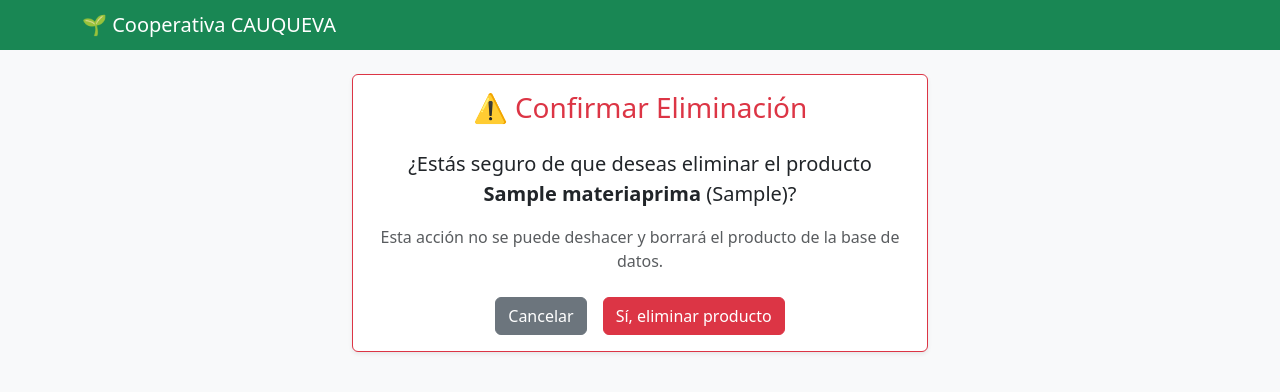
After one commit to lamascristian-wq/Cauqueva, a Django app: page /eliminar/1/ in a window 1280 px wide. The commit adds this page. Shown: the top 392 px of the page. Run offline with Django 4.2, Linux system fonts and the light colour scheme; tables that the repository leaves empty hold one stand-in row (values such as "Sample post").

Commit message:
agrega funcionalidades de editar eliminar productos

```diff
--- /dev/null
+++ b/inventario/templates/inventario/eliminar.html
@@ -0,0 +1,39 @@
+<!DOCTYPE html>
+<html lang="es">
+<head>
+    <meta charset="UTF-8">
+    <meta name="viewport" content="width=device-width, initial-scale=1.0">
+    <title>Eliminar Producto - CAUQUEVA</title>
+    <link href="https://cdn.jsdelivr.net/npm/bootstrap@5.3.0/dist/css/bootstrap.min.css" rel="stylesheet">
+</head>
+<body class="bg-light">
+
+    <nav class="navbar navbar-dark bg-success mb-4">
+        <div class="container">
+            <span class="navbar-brand mb-0 h1">🌱 Cooperativa CAUQUEVA</span>
+        </div>
+    </nav>
+
+    <div class="container" style="max-width: 600px;">
+        <div class="card shadow-sm border-danger">
+            <div class="card-body text-center">
+                <h3 class="card-title text-danger mb-4">⚠️ Confirmar Eliminación</h3>
+
+                <p class="fs-5">¿Estás seguro de que deseas eliminar el producto <strong>{{ producto.nombre }}</strong> ({{ producto.variedad }})?</p>
+                <p class="text-muted">Esta acción no se puede deshacer y borrará el producto de la base de datos.</p>
+
+                <!-- Formulario de confirmación -->
+                <form method="POST" class="mt-4">
+                    {% csrf_token %}
+                    <div class="d-grid gap-2 d-md-flex justify-content-md-center">
+                        <a href="{% url 'dashboard' %}" class="btn btn-secondary me-md-2">Cancelar</a>
+                        <button type="submit" class="btn btn-danger">Sí, eliminar producto</button>
+                    </div>
+                </form>
+
+            </div>
+        </div>
+    </div>
+
+</body>
+</html>
--- a/inventario/urls.py
+++ b/inventario/urls.py
@@ -3,7 +3,9 @@ from . import views
 
 urlpatterns = [
     path('', views.panel_principal, name='dashboard'),
+    path('nuevo/', views.registrar_producto, name='nuevo_producto'),
 
-    # Agregamos la ruta para el nuevo formulario
-    path('nuevo/', views.registrar_producto, name='nuevo_producto'),
+    # NUEVA RUTA: Recibe un número entero (<int:id>) para saber qué producto editar
+    path('editar/<int:id>/', views.editar_producto, name='editar_producto'),
+    path('eliminar/<int:id>/', views.eliminar_producto, name='eliminar_producto'),
 ]
--- a/inventario/views.py
+++ b/inventario/views.py
@@ -1,26 +1,50 @@
-from django.shortcuts import render, redirect
+from django.shortcuts import render, redirect, get_object_or_404
 from .models import MateriaPrima
-from .forms import MateriaPrimaForm # 1. Importamos el formulario que acabamos de crear
+from .forms import MateriaPrimaForm
 
-# Tu vista anterior (no la cambiamos)
 def panel_principal(request):
     lista_productos = MateriaPrima.objects.all()
     contexto = {'productos': lista_productos}
     return render(request, 'inventario/dashboard.html', contexto)
 
-# 2. NUEVA VISTA: Para registrar productos
 def registrar_producto(request):
-    # Si el usuario presionó el botón de guardar (envió datos)
     if request.method == 'POST':
         formulario = MateriaPrimaForm(request.POST)
-        if formulario.is_valid(): # Si no puso letras donde van números, etc.
-            formulario.save()     # Guarda en la base de datos
-            return redirect('dashboard') # Lo devuelve a la pantalla principal
-
-    # Si el usuario recién entra a la pantalla (solo quiere ver el formulario vacío)
+        if formulario.is_valid():
+            formulario.save()
+            return redirect('dashboard')
     else:
         formulario = MateriaPrimaForm()
+    return render(request, 'inventario/formulario.html', {'formulario': formulario})
 
-    # Enviamos el formulario al diseño HTML
+# NUEVA VISTA: Para editar un producto existente
+def editar_producto(request, id):
+    # 1. Buscamos el producto exacto usando su número de identificación (ID)
+    producto = get_object_or_404(MateriaPrima, id=id)
+
+    if request.method == 'POST':
+        # 2. Le pasamos los datos nuevos, pero le decimos que sobreescriba el producto existente (instance=producto)
+        formulario = MateriaPrimaForm(request.POST, instance=producto)
+        if formulario.is_valid():
+            formulario.save()
+            return redirect('dashboard')
+    else:
+        # 3. Si recién entra, cargamos el formulario lleno con los datos actuales del producto
+        formulario = MateriaPrimaForm(instance=producto)
+
+    # Reutilizamos el mismo diseño HTML
     contexto = {'formulario': formulario}
     return render(request, 'inventario/formulario.html', contexto)
+# NUEVA VISTA: Para eliminar un producto
+def eliminar_producto(request, id):
+    # 1. Buscamos el producto que se quiere borrar
+    producto = get_object_or_404(MateriaPrima, id=id)
+
+    # 2. Si el usuario presiona el botón rojo de confirmación (POST)
+    if request.method == 'POST':
+        producto.delete()            # Lo borramos definitivamente de la base de datos
+        return redirect('dashboard') # Lo devolvemos al inicio
+
+    # 3. Si solo hizo clic en "Eliminar" desde la tabla, le mostramos la pantalla de confirmación
+    contexto = {'producto': producto}
+    return render(request, 'inventario/eliminar.html', contexto)
```
Also changed, not shown: inventario/templates/inventario/dashboard.html (+11 -0 lines).
